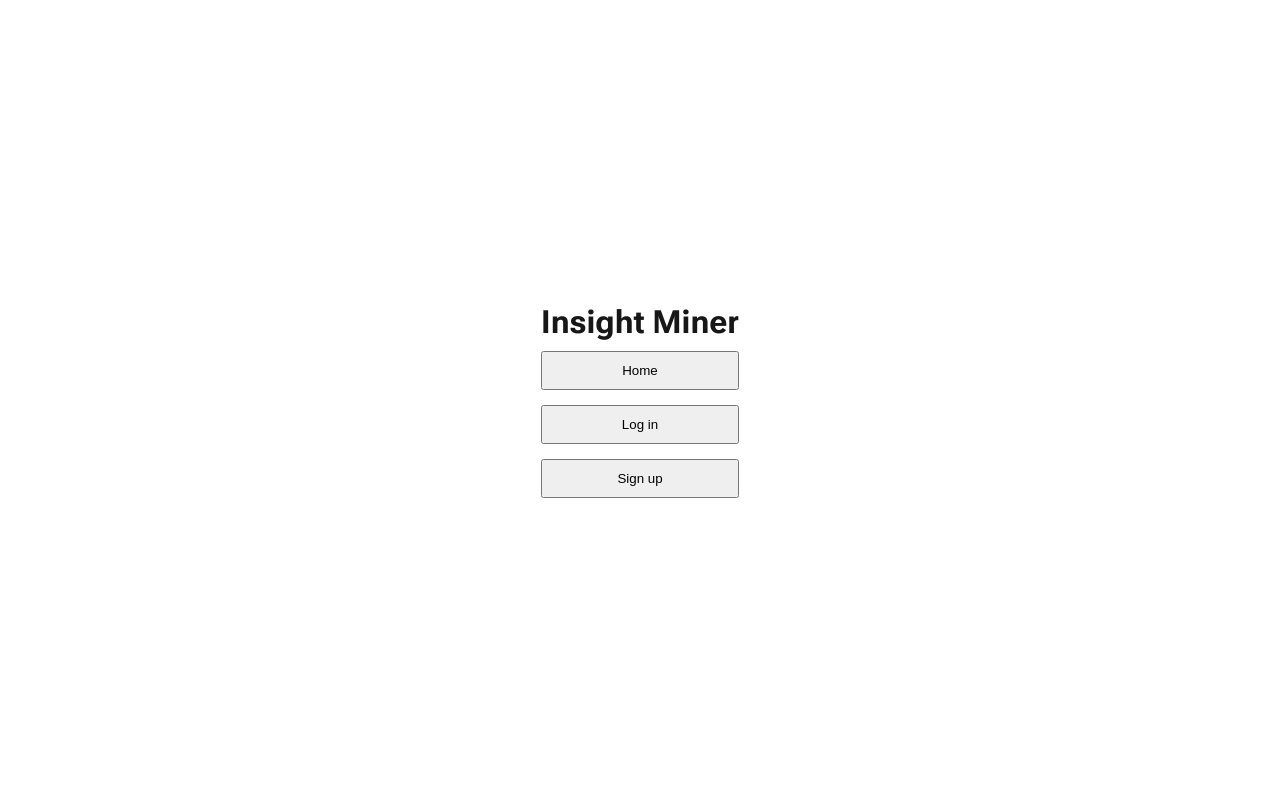
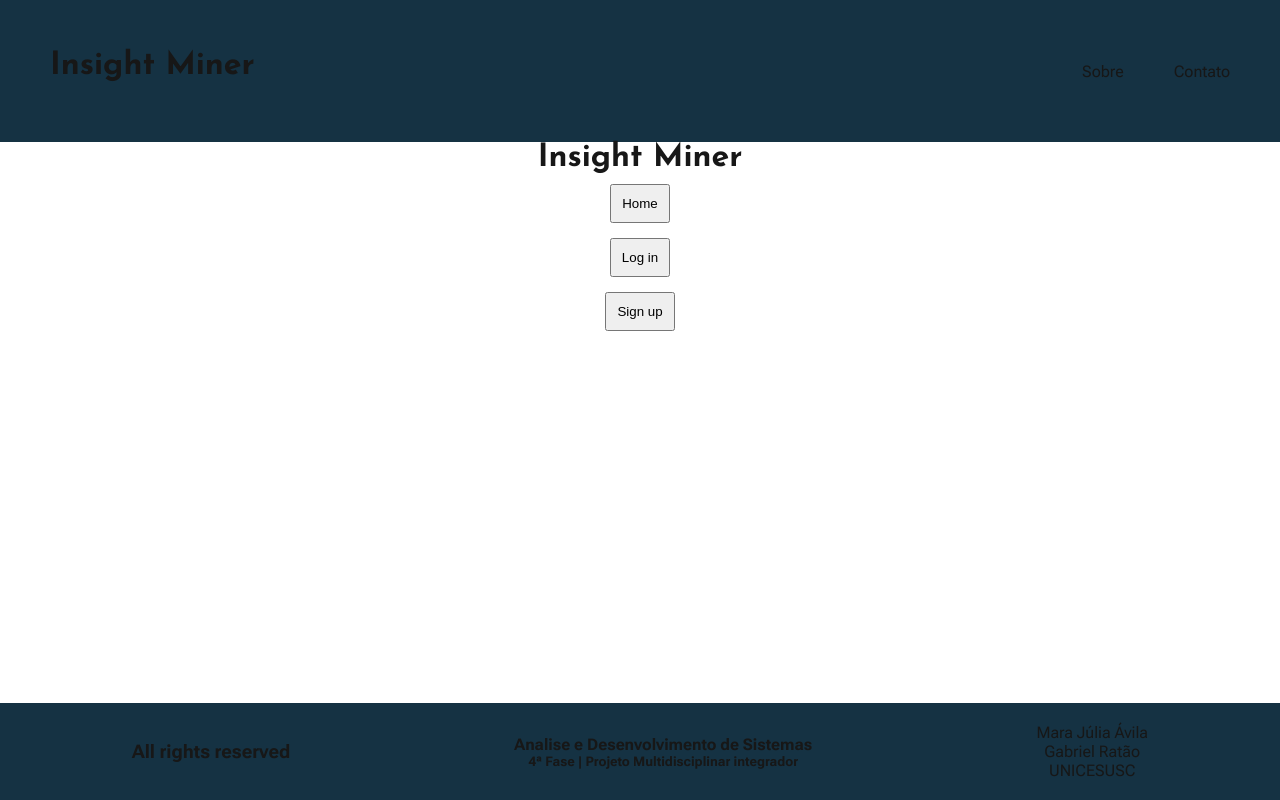
Before and after one commit to emiyablake/insightminer, a Next.js app in the folder client/: page / in a window 1280 px wide. Built offline with nearby package versions, Linux system fonts and the light colour scheme; no server answers.

Commit message:
refactor grid

```diff
--- a/client/app/globals.css
+++ b/client/app/globals.css
@@ -27,6 +27,9 @@
   font-family: Josefin Sans;
   -webkit-font-smoothing: antialiased;
   -moz-osx-font-smoothing: grayscale;
+  display: flex;
+  flex-direction: column;
+  min-height: 100vh;
 }
 
 * {
@@ -52,6 +55,32 @@
   margin-bottom: 10px;
 }
 
+.page {
+  display: grid;
+  grid-template-rows: auto 1fr auto;
+  min-height: 100vh; /* Corrigir para 100vh */
+  width: 100%;
+  padding: 0;
+}
+
+header {
+  grid-row: 1;
+  width: 100%;
+}
+
+main {
+  grid-row: 2;
+  width: 100%;
+}
+
+footer {
+  grid-row: 3;
+  width: 100%;
+}
+
+
+
+
 @media (prefers-color-scheme: dark) {
   html {
     color-scheme: dark;
--- a/client/app/layout.tsx
+++ b/client/app/layout.tsx
@@ -2,6 +2,8 @@
 import  { Josefin_Sans, Roboto_Flex } from "next/font/google";
 import { UserProvider } from "./context/userContext";
 import "./globals.css";
+import Header from "./Components/Header/Header";
+import Footer from "./Components/Footer/Footer";
 
 const joseSans = Josefin_Sans({
   weight: "variable",
@@ -28,7 +30,11 @@
   return (
     <html lang="en">
       <body className={`${joseSans.variable} ${robotoFlex.variable} `}>
-        <UserProvider>{children}</UserProvider>
+        <div className="page">
+            <Header /> {/* Componente Header */}
+            <main>{children}</main> {/* O conteúdo da página vai aqui */}
+            <Footer /> {/* Componente Footer */}
+          </div>
       </body>
     </html>
   );
--- a/client/app/page.module.css
+++ b/client/app/page.module.css
@@ -1,28 +1,3 @@
-
-
-.page {
-  --blue: #153243;
-  --white: #F4F9E9;
-  --varWhite: #E1F6E1;
-  --gray: #B4B8AB;
-
-  --gray-rgb: 0, 0, 0;
-  --gray-alpha-200: rgba(var(--gray-rgb), 0.08);
-  --gray-alpha-100: rgba(var(--gray-rgb), 0.05);
-
-  --button-primary-hover: #383838;
-  --button-secondary-hover: #f2f2f2;
-
-  display: grid;
-  grid-template-rows: 20px 1fr 20px;
-  align-items: center;
-  justify-items: center;
-  min-height: 100svh;
-  padding: 80px;
-  gap: 64px;
-  font-family: var(--font-robo-flex);
-}
-
 @media (prefers-color-scheme: dark) {
   .page {
     --gray-rgb: 255, 255, 255;
@@ -37,38 +12,16 @@
 .main {
   display: flex;
   flex-direction: column;
-  gap: 32px;
-  grid-row-start: 2;
+  align-items: center;
+  justify-content: center;
 }
 
-.main ol {
-  font-family: var(--font-robo-flex);
-  padding-left: 0;
-  margin: 0;
-  font-size: 14px;
-  line-height: 24px;
-  letter-spacing: -0.01em;
-  list-style-position: inside;
-}
 
-.main li:not(:last-of-type) {
-  margin-bottom: 8px;
-}
-
-a.primary {
-  background: var(--foreground);
-  color: var(--background);
-  gap: 8px;
-}
-
-a.secondary {
-  border-color: var(--gray-alpha-200);
-  min-width: 180px;
-}
-
-.btnDiv{
+.divButton{
   display: flex;
   flex-direction: column;
+  align-items: center;
+  justify-content: center;
   gap: 15px;
 }
 
@@ -77,16 +30,6 @@
   grid-row-start: 3;
   display: flex;
   gap: 24px;
-}
-
-.footer a {
-  display: flex;
-  align-items: center;
-  gap: 8px;
-}
-
-.footer img {
-  flex-shrink: 0;
 }
 
 /* Enable hover only on non-touch devices */
--- a/client/app/page.tsx
+++ b/client/app/page.tsx
@@ -4,17 +4,13 @@
 
 export default function Home() {
   return (
-    <div className={styles.page}>
-      <main className={styles.main}>
-        <div>
-          <h1>Insight Miner</h1>
-          <div className={styles.btnDiv}>
+    <div className={styles.main}>
+      <h1>Insight Miner</h1>
+      <div className={styles.divButton}>
             <button > <Link href={"/home"}>Home</Link></button>
             <button > <Link href={"/login"}>Log in</Link></button>
             <button > <Link href={"/signup"}>Sign up</Link></button>
-          </div>
         </div>
-      </main>
     </div>
   );
 }
--- a/client/app/signup/page.tsx
+++ b/client/app/signup/page.tsx
@@ -26,9 +26,8 @@
         }
     };
     return (
-        <div>
-            <main className={styles.mainSignup}>
-                <form onSubmit={handleSignup} className={styles.formSignup}>
+        <div className={styles.mainSignup}>
+            <form onSubmit={handleSignup} className={styles.formSignup}>
                     <h2>Bem vindo!</h2>
                     <input
                         type="email"
@@ -51,7 +50,6 @@
                         <Link href="/"> Voltar</Link>
                     </div>
                 </form>
-            </main>
         </div>
     );
 }
```
Also changed, not shown: client/app/home/home.module.css (+0 -11 lines), client/app/home/page.tsx (+2 -9 lines), client/app/userProfile/page.tsx (+13 -7 lines), client/app/wordcloud/page.tsx (+2 -6 lines).
